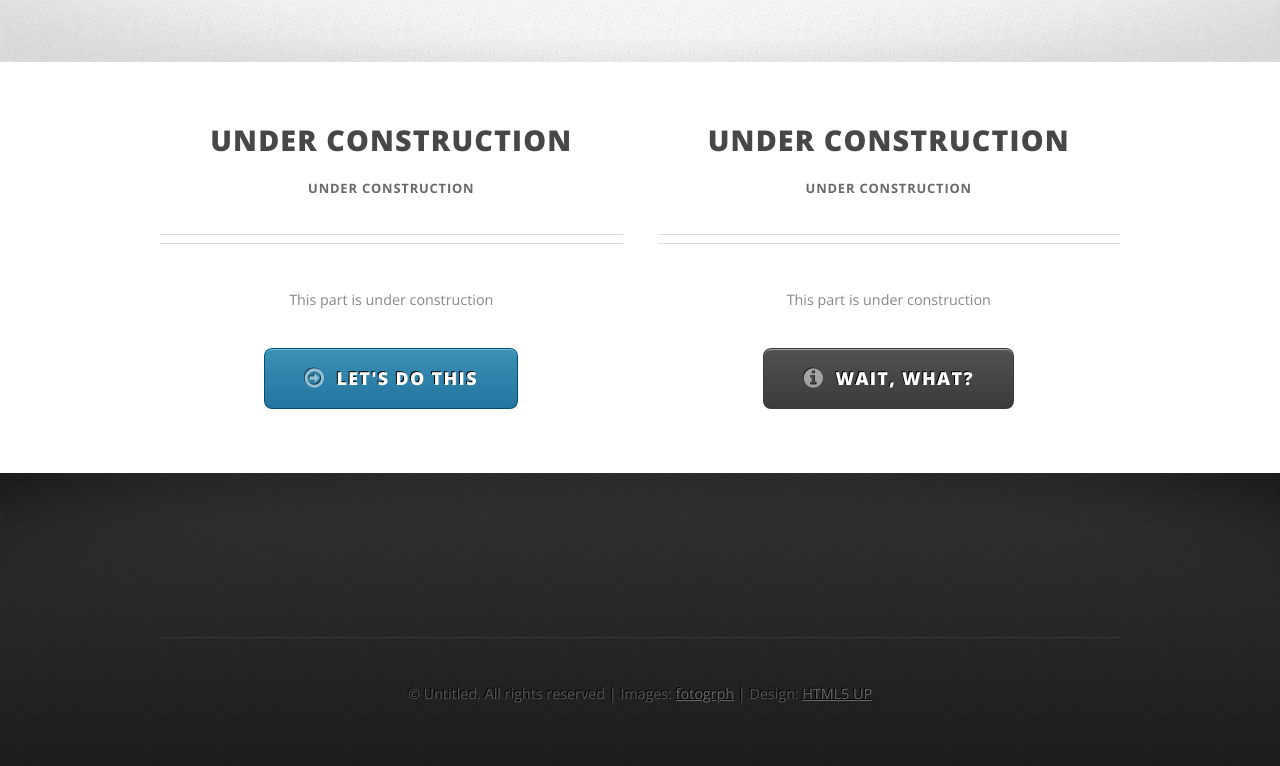
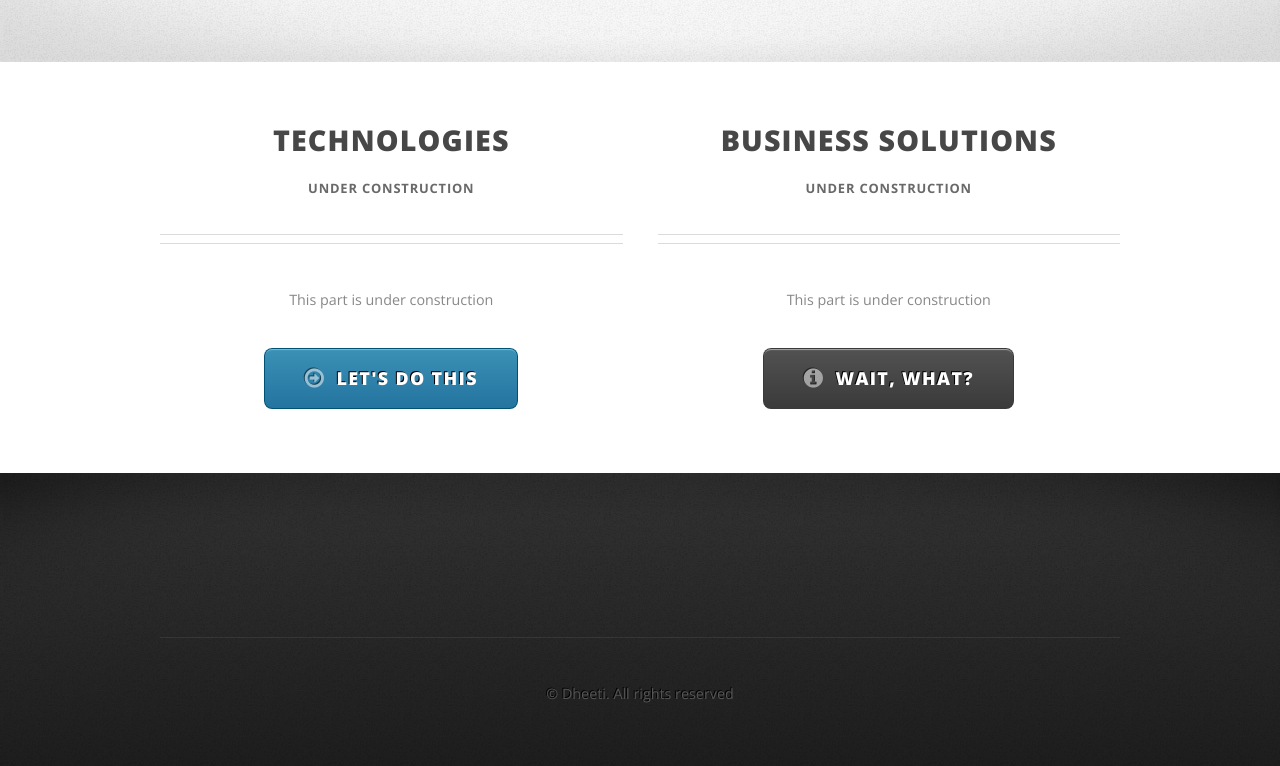
Before and after one commit to dheeti/dheetisite, a plain HTML site: page index.html in a window 1280 px wide. Shown: the part 1043-1809 px from the top of the page. Drawn offline with nearby package versions, Linux system fonts and the light colour scheme.

Commit message:
Fixed tabs to spaces

```diff
--- a/index.html
+++ b/index.html
@@ -128,14 +128,13 @@
     <div id="main-wrapper2">
       <div class="main-wrapper-style2">
         <div class="inner">
-
           <!-- Feature 2 -->
           <section class="container box-feature2">
             <div class="row">
               <div class="6u">
                 <section>
                   <header class="major">
-												<h2>Under Construction</h2>
+                    <h2>Technologies</h2>
                     <span class="byline">Under Construction</span>
                   </header>
                   <p>
@@ -149,7 +148,7 @@ This part is under construction
               <div class="6u">
                 <section>
                   <header class="major">
-                                                              <h2>Under Construction</h2>
+                    <h2>Business Solutions</h2>
                     <span class="byline">Under Construction</span>
                   </header>
                   <p>
@@ -175,12 +174,11 @@ This part is under construction</p>
         <div class="row">
           <div class="12u">
             <div id="copyright">
-								&copy; Untitled. All rights reserved | Images: <a href="http://fotogrph.com/">fotogrph</a> | Design: <a href="http://html5up.net/">HTML5 UP</a>
+              &copy; Dheeti. All rights reserved
             </div>
           </div>
         </div>
       </footer>
     </div>
-
   </body>
   </html>
```
Lines whose indentation alone changed are shown as unchanged.
